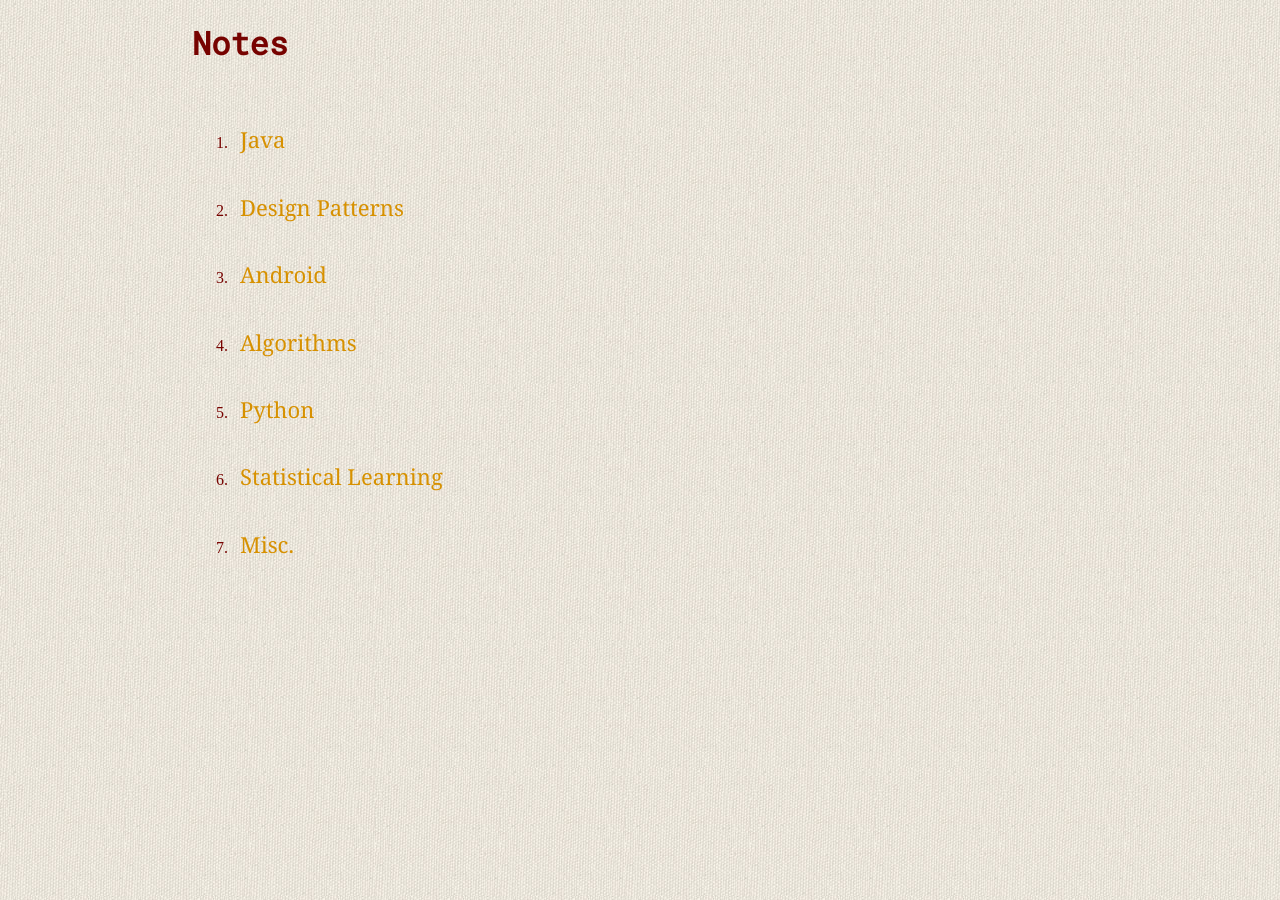
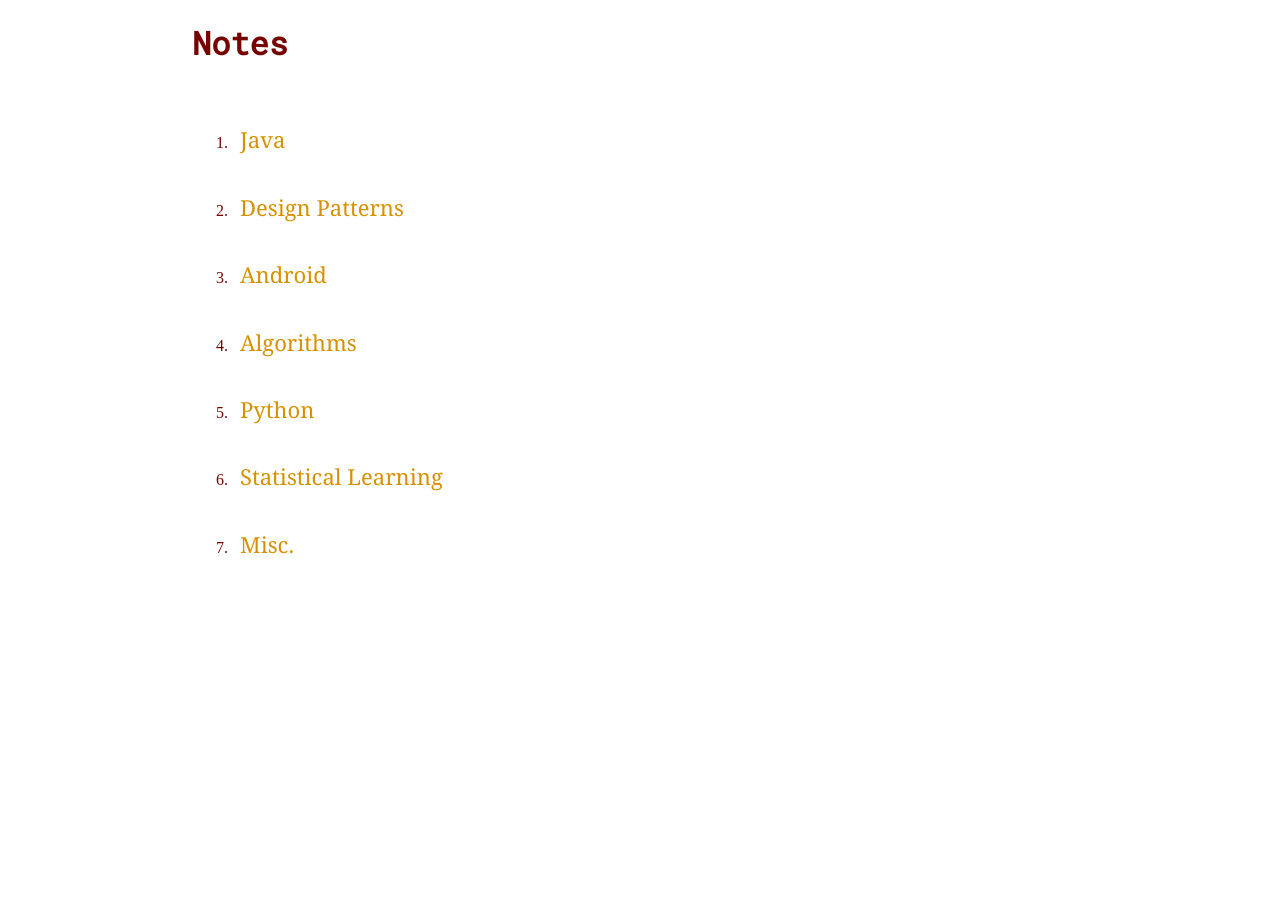
Before and after one commit to Jokestir/Jokestir.github.io, a Jekyll site: the page built from index.html, in a window 1280 px wide. Built offline with Jekyll 4.4.1, drawn with Linux system fonts in a browser that asks for light colours.

Commit message:
remove funny background

```diff
--- a/css/main.css
+++ b/css/main.css
@@ -1,7 +1,7 @@
 body {
     margin: 60px auto;
     width: 70%;
-	background: url(/assets/background.jpg) repeat;
+	/*background: url(/assets/background.jpg) repeat;*/
     margin-top: 0px;
 }
 nav ul, footer ul {
```
